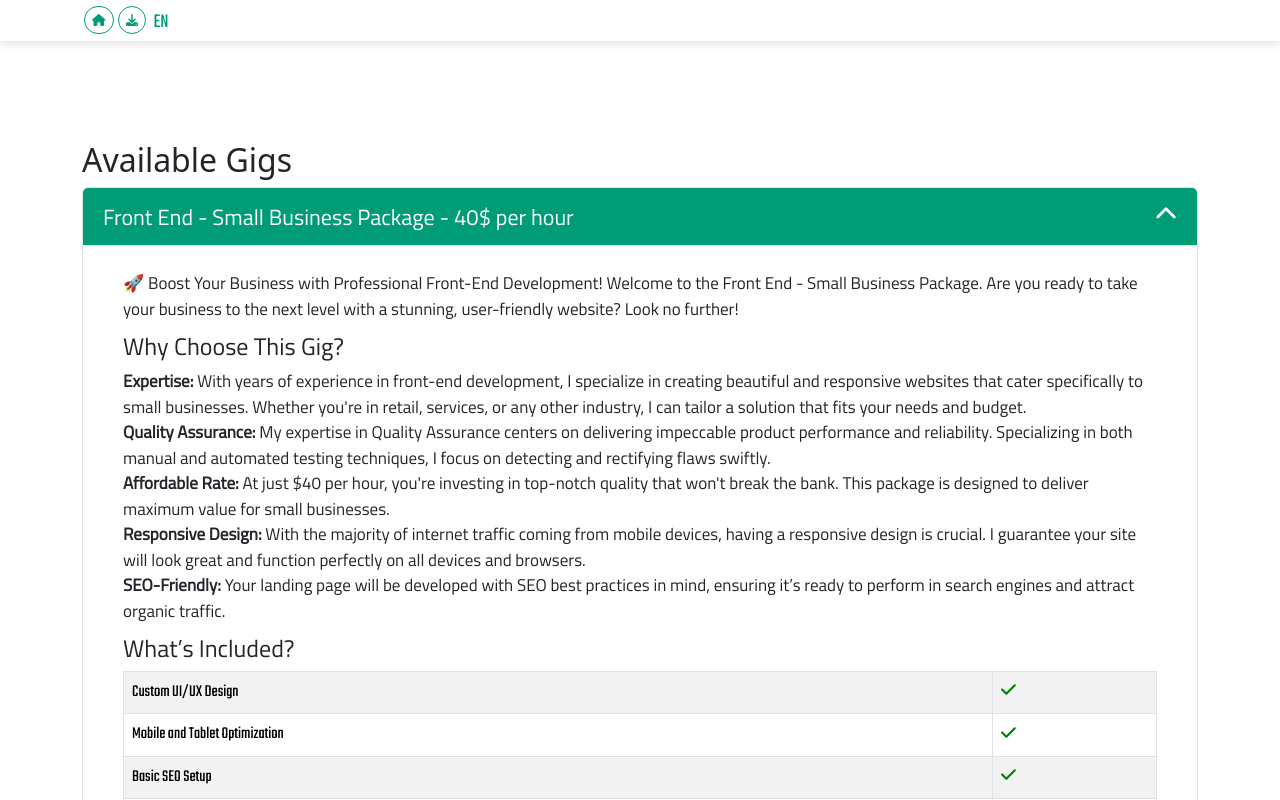
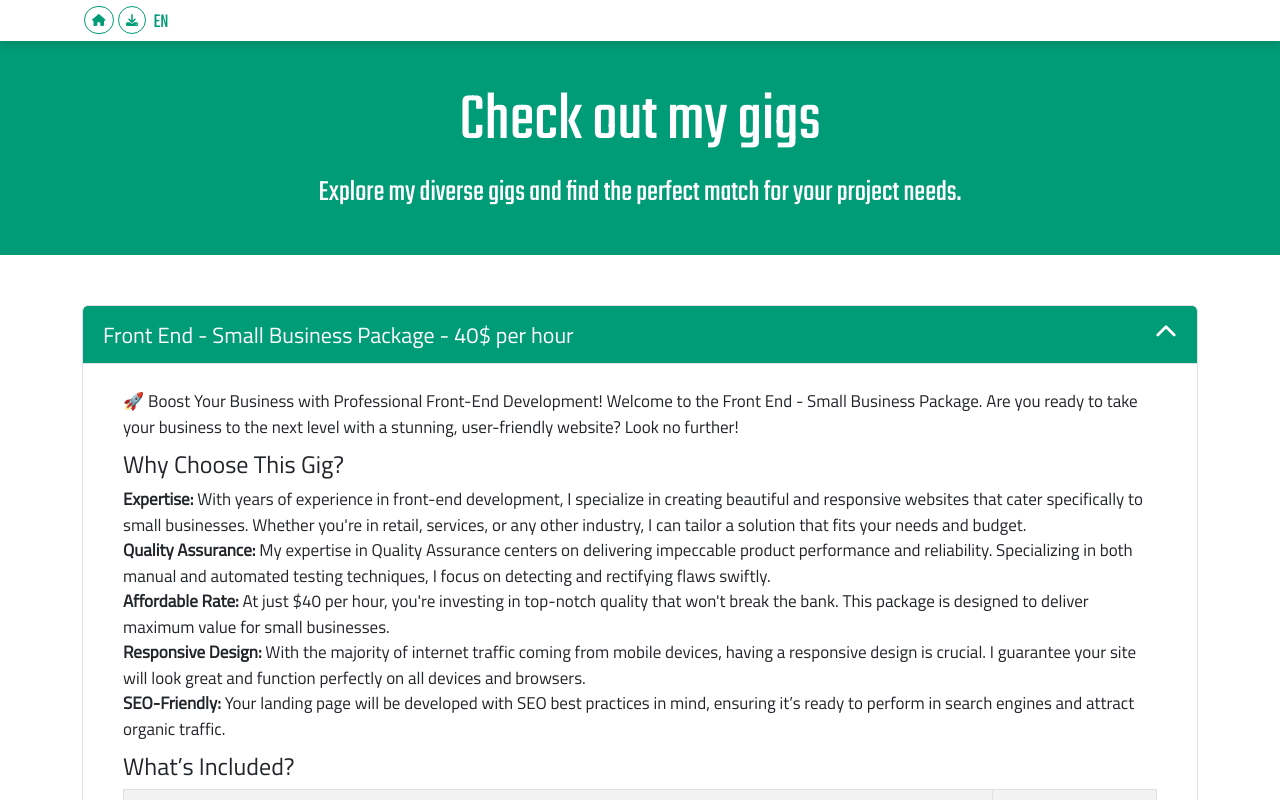
Before and after one commit to alexoltean97/portofolio, a React (Vite) app: page /gigs in a window 1280 px wide. Shown: the top 800 px of the page. Built offline with nearby package versions, Linux system fonts and the light colour scheme; a web font is replaced by a local one.

Commit message:
Check gig + other headaches

```diff
--- /dev/null
+++ b/src/components/gigs/CheckGig/CheckGig.jsx
@@ -0,0 +1,25 @@
+import React from "react";
+import { motion } from "framer-motion";
+import { useScrollAnimation } from "../../../hooks/useScrollAnimation/useScrollAnimation";
+
+const CheckGig = () => {
+    const { ref, controls, variants } = useScrollAnimation();
+
+  return (
+    <motion.div
+    className="check-gig"
+    ref={ref}
+    initial="hidden"
+    animate={controls}
+    variants={variants}
+  >
+      <h2>Check out my gigs</h2>
+      <p>
+        Explore my diverse gigs and find the perfect match for your project
+        needs.
+      </p>
+    </motion.div>
+  );
+};
+
+export default CheckGig;
--- a/src/components/gigs/GigPlans/GigPlans.jsx
+++ b/src/components/gigs/GigPlans/GigPlans.jsx
@@ -2,6 +2,7 @@ import React from "react";
 import SmallBusiness from "../SmallBusiness/SmallBusiness.jsx";
 import LandingPage from "../LandingPage/LandingPage.jsx";
 import LandingBundle from "../LandingBundle/LandingBundle.jsx";
+
 const GigPlans = () => {
   return (
     <React.Fragment>
--- a/src/components/gigs/LandingBundle/LandingBundle.jsx
+++ b/src/components/gigs/LandingBundle/LandingBundle.jsx
@@ -1,4 +1,5 @@
 import React from "react";
+import { motion } from "framer-motion";
 import Accordion from "react-bootstrap/Accordion";
 import GigDescription from "../GigDescription/GigDescription.jsx";
 import WhyChoseGig from "../WhyChoseGig/WhyChoseGig.jsx";
@@ -16,8 +17,15 @@ import {
 
 const LandingBundle = () => {
   const { t } = useTranslation();
-
+  const variants = {
+    hidden: { x: "-100vw" },
+    visible: {
+      x: 0,
+      transition: { type: "spring", stiffness: 30, damping: 10 },
+    },
+  };
   return (
+    <motion.div initial="hidden" animate="visible" variants={variants}>
     <Accordion defaultActiveKey="0">
       <Accordion.Item eventKey="0">
         <Accordion.Header>
@@ -55,6 +63,7 @@ const LandingBundle = () => {
         </Accordion.Body>
       </Accordion.Item>
     </Accordion>
+    </motion.div>
   );
 };
 
--- a/src/components/gigs/LandingPage/LandingPage.jsx
+++ b/src/components/gigs/LandingPage/LandingPage.jsx
@@ -1,4 +1,5 @@
 import React from "react";
+import { motion } from "framer-motion";
 import Accordion from "react-bootstrap/Accordion";
 import GigDescription from "../GigDescription/GigDescription.jsx";
 import WhyChoseGig from "../WhyChoseGig/WhyChoseGig.jsx";
@@ -16,12 +17,20 @@ import {
 
 const LandingPage = () => {
   const { t } = useTranslation();
-
+  const variants = {
+    hidden: { x: "-100vw" },
+    visible: {
+      x: 0,
+      transition: { type: "spring", stiffness: 30, damping: 10 },
+    },
+  };
   return (
+    <motion.div initial="hidden" animate="visible" variants={variants}>
       <Accordion defaultActiveKey="0">
         <Accordion.Item eventKey="0">
           <Accordion.Header>
-          Front End: Small Business Landing Page Package - 40$ per Landing Page
+            Front End: Small Business Landing Page Package - 40$ per Landing
+            Page
           </Accordion.Header>
           <Accordion.Body>
             <GigDescription description="🚀 Transform Your Design into a Functional Small Business Landing Page! Welcome to the Front End: Small Business Landing Page Package. Have a design ready for your landing page? Let me bring it to life with high-quality front-end development that converts!" />
@@ -53,6 +62,7 @@ const LandingPage = () => {
           </Accordion.Body>
         </Accordion.Item>
       </Accordion>
+    </motion.div>
   );
 };
 
--- a/src/components/gigs/SmallBusiness/SmallBusiness.jsx
+++ b/src/components/gigs/SmallBusiness/SmallBusiness.jsx
@@ -1,4 +1,5 @@
 import React from "react";
+import { motion } from "framer-motion";
 import Accordion from "react-bootstrap/Accordion";
 import GigDescription from "../GigDescription/GigDescription.jsx";
 import WhyChoseGig from "../WhyChoseGig/WhyChoseGig.jsx";
@@ -16,7 +17,20 @@ import {
 
 const SmallBusiness = () => {
   const { t } = useTranslation();
+  const variants = {
+    hidden: { x: '-100vw' },
+    visible: {
+      x: 0,
+      transition: { type: 'spring', stiffness: 30, damping: 10 }
+    }
+  };
+
   return (
+    <motion.div
+      initial="hidden"
+      animate="visible"
+      variants={variants}
+    >
       <Accordion defaultActiveKey="0">
         <Accordion.Item eventKey="0">
           <Accordion.Header>
@@ -51,6 +65,7 @@ const SmallBusiness = () => {
           </Accordion.Body>
         </Accordion.Item>
       </Accordion>
+    </motion.div>
   );
 };
 
--- a/src/components/theme/CartButton/CartButton.jsx
+++ b/src/components/theme/CartButton/CartButton.jsx
@@ -1,4 +1,4 @@
-import React, { useContext, useEffect, useState } from "react";
+import React, { useContext } from "react";
 import { motion } from "framer-motion";
 import { FontAwesomeIcon } from "@fortawesome/react-fontawesome";
 import { faCartShopping } from "@fortawesome/free-solid-svg-icons";
@@ -10,12 +10,6 @@ const CartButton = (props) => {
   const cartCtx = useContext(CartContext);
   const totalCartItems = cartCtx.items.reduce((total, item) => total + item.quantity, 0);
 
-  useEffect(() => {
-    const timer = setTimeout(() => {
-      setInitialLoad(false);
-    }, 500);
-    return () => clearTimeout(timer);
-  }, []);
 
   return (
     <motion.div
--- a/src/layout/GigsPageLayout/GigsPageLayout.jsx
+++ b/src/layout/GigsPageLayout/GigsPageLayout.jsx
@@ -2,13 +2,14 @@ import React from "react";
 import Header from "../globals/Header/Header";
 import Footer from "../globals/Footer/Footer";
 import GigPlans from "../../components/gigs/GigPlans/GigPlans";
+import CheckGig from "../../components/gigs/CheckGig/CheckGig";
 const GigsPageLayout = () => {
   return (
     <React.Fragment>
       <Header />
+      <CheckGig />
       <div className="container">
-      <h2>Available Gigs</h2>
-      <GigPlans />
+        <GigPlans />
       </div>
       <Footer />
     </React.Fragment>
--- a/src/scss/gigs/gigs.scss
+++ b/src/scss/gigs/gigs.scss
@@ -1,4 +1,23 @@
 @import "../globals/variables";
+
+.check-gig {
+  margin-top: -100px;
+  margin-bottom: 50px;
+  padding: 40px;
+  background-color: $main-color;
+  color: $plain-white;
+  text-align: center;
+
+  h2 {
+    font-family: $main-font;
+    font-size: $h2-size;
+  }
+
+  p {
+    font-family: $main-font;
+    font-size: $h5-size;
+  }
+}
 
 .gigs {
   .accordion {
@@ -28,14 +47,14 @@
       font-family: $third-font;
       font-size: 17px;
 
-      ul{
-        li{
+      ul {
+        li {
           list-style-type: none;
         }
       }
       .table {
         font-family: $main-font;
-        svg{
+        svg {
           color: green;
         }
       }
@@ -49,7 +68,6 @@
 
 .btn-fiver {
   margin-right: 10px;
-
 }
 
 .btn-email {
@@ -64,5 +82,4 @@
   border: 1px solid $main-color;
   color: $main-color;
   text-transform: capitalize;
-
 }
```
Also changed, not shown: src/hooks/useAutoAnimation/useAutoAnimation.jsx (added, +33 -0 lines). Lines whose indentation alone changed are shown as unchanged.
